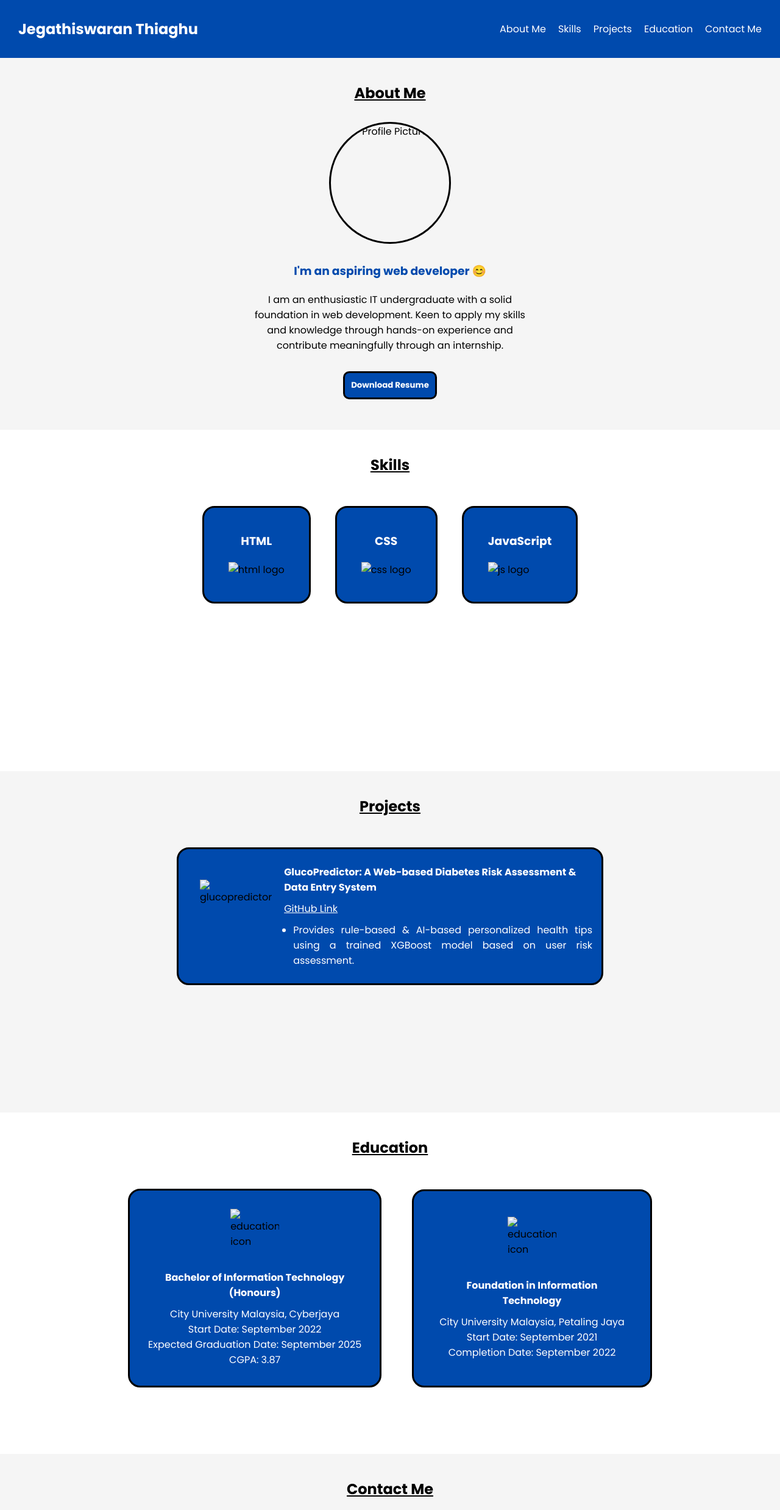
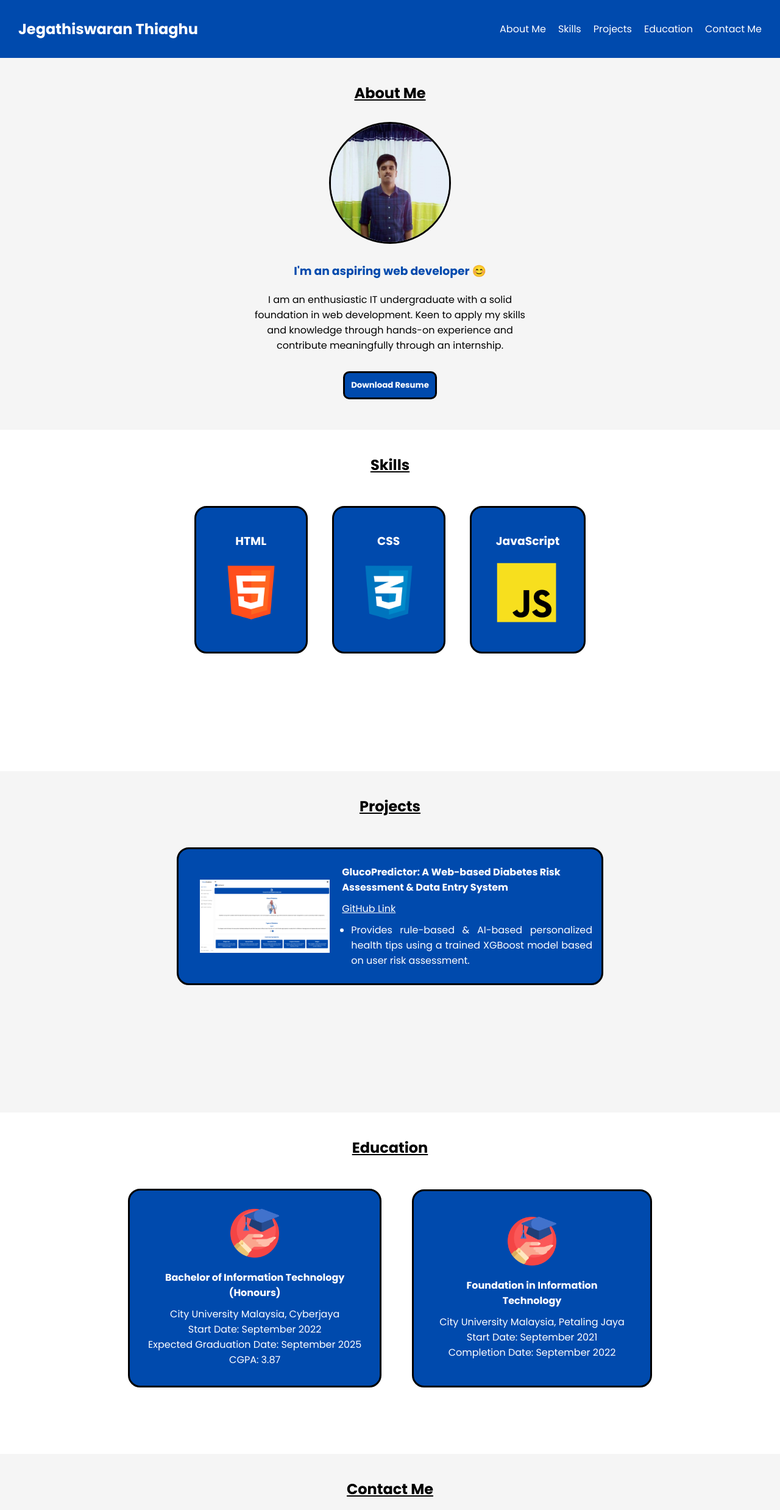
Before and after one commit to jega1312/portfolio, a plain HTML site: page index.html in a window 1280 px wide. Shown: the top 2477 px of the page at 61% size. Drawn offline with Linux system fonts and the light colour scheme.

Commit message:
Update files

```diff
--- a/index.html
+++ b/index.html
@@ -5,7 +5,7 @@
     <meta name="viewport" content="width=device-width, initial-scale=1.0" />
     <title>Jegathiswaran Thiaghu</title>
     <link rel="stylesheet" href="style.css" />
-    <link rel="shortcut icon" href="img/Profile.jpg" type="image/x-icon">
+    <link rel="shortcut icon" href="assets/Profile.jpg" type="image/x-icon">
     <link
       rel="stylesheet"
       href="https://cdnjs.cloudflare.com/ajax/libs/font-awesome/6.5.0/css/all.min.css"
@@ -41,7 +41,7 @@
 
         <div class="img-center">
           <img
-            src="img/Profile.jpg"
+            src="assets/Profile.jpg"
             alt="Profile Picture"
             class="profile-pic"
           />
@@ -55,7 +55,7 @@
         </p>
 
         <div class="button">
-          <a href="img/JEGATHISWARAN-RESUME.pdf" download>
+          <a href="assets/JEGATHISWARAN-RESUME.pdf" download>
             <button>Download Resume</button>
           </a>
         </div>
@@ -71,7 +71,7 @@
             <div class="box-content">
               <h3>HTML</h3>
               <div class="skills-logo">
-                <img src="img/html-logo.png" alt="html logo" />
+                <img src="assets/html-logo.png" alt="html logo" />
               </div>
             </div>
           </div>
@@ -80,7 +80,7 @@
             <div class="box-content">
               <h3>CSS</h3>
               <div class="skills-logo">
-                <img src="img/css-logo.png" alt="css logo" />
+                <img src="assets/css-logo.png" alt="css logo" />
               </div>
             </div>
           </div>
@@ -89,7 +89,7 @@
             <div class="box-content">
               <h3>JavaScript</h3>
               <div class="skills-logo">
-                <img src="img/js-logo.png" alt="js logo" />
+                <img src="assets/js-logo.png" alt="js logo" />
               </div>
             </div>
           </div>
@@ -106,7 +106,7 @@
             <div class="projects-content">
               <div class="projects-img">
                 <img
-                  src="img/glucopredictor.png"
+                  src="assets/glucopredictor.png"
                   alt="glucopredictor"
                   height="120px"
                 />
@@ -141,7 +141,7 @@
             <div class="education-box-content">
               <div class="education-logo">
                 <img
-                  src="img/education.png"
+                  src="assets/education.png"
                   alt="education icon"
                   height="80px"
                   width="80px"
@@ -161,7 +161,7 @@
             <div class="education-box-content">
               <div class="education-logo">
                 <img
-                  src="img/education.png"
+                  src="assets/education.png"
                   alt="education icon"
                   height="80px"
                   width="80px"
@@ -223,7 +223,7 @@
         <div class="icon-container">
           <a href="https://www.linkedin.com/in/jegathiswaran-thiaghu"
             ><img
-              src="img/linkedin-logo.png"
+              src="assets/linkedin-logo.png"
               alt="linkedin logo"
               height="30px"
               width="30px"
@@ -231,7 +231,7 @@
 
           <a href="https://github.com/jega1312"
             ><img
-              src="img/github-logo.png"
+              src="assets/github-logo.png"
               alt="github logo"
               height="30px"
               width="50px"
```
